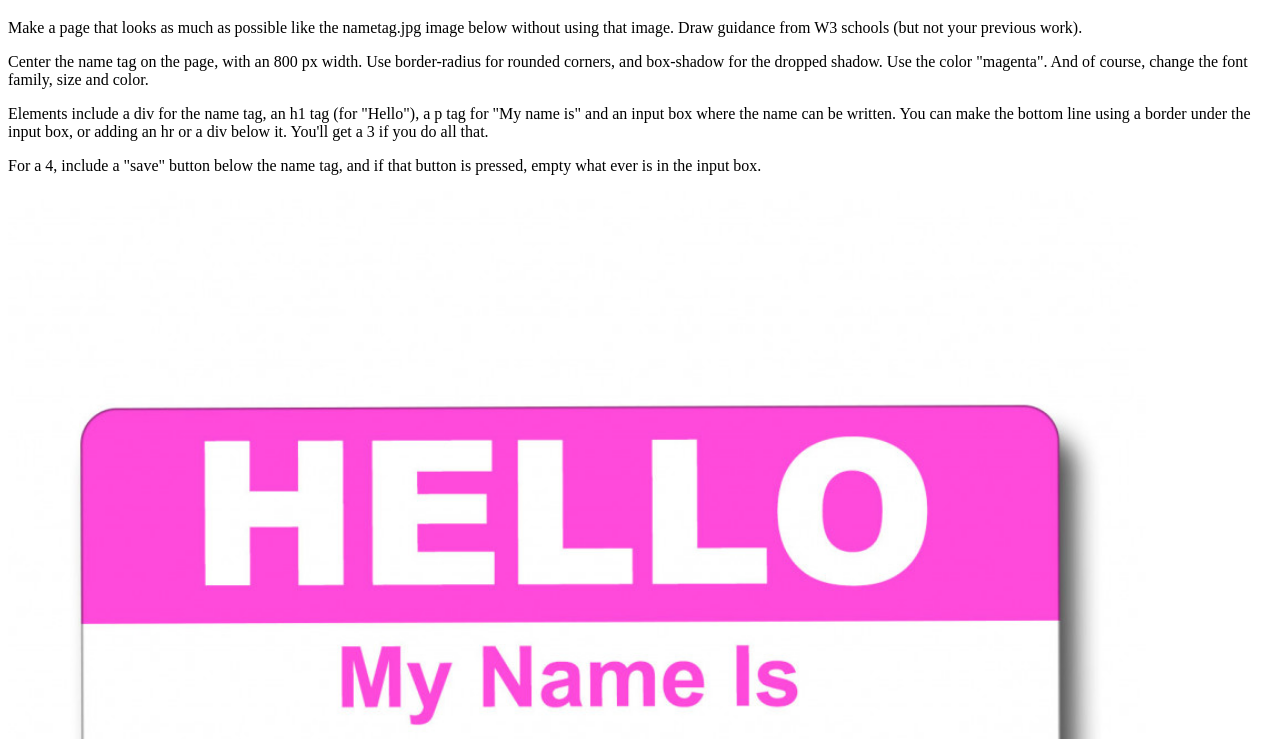
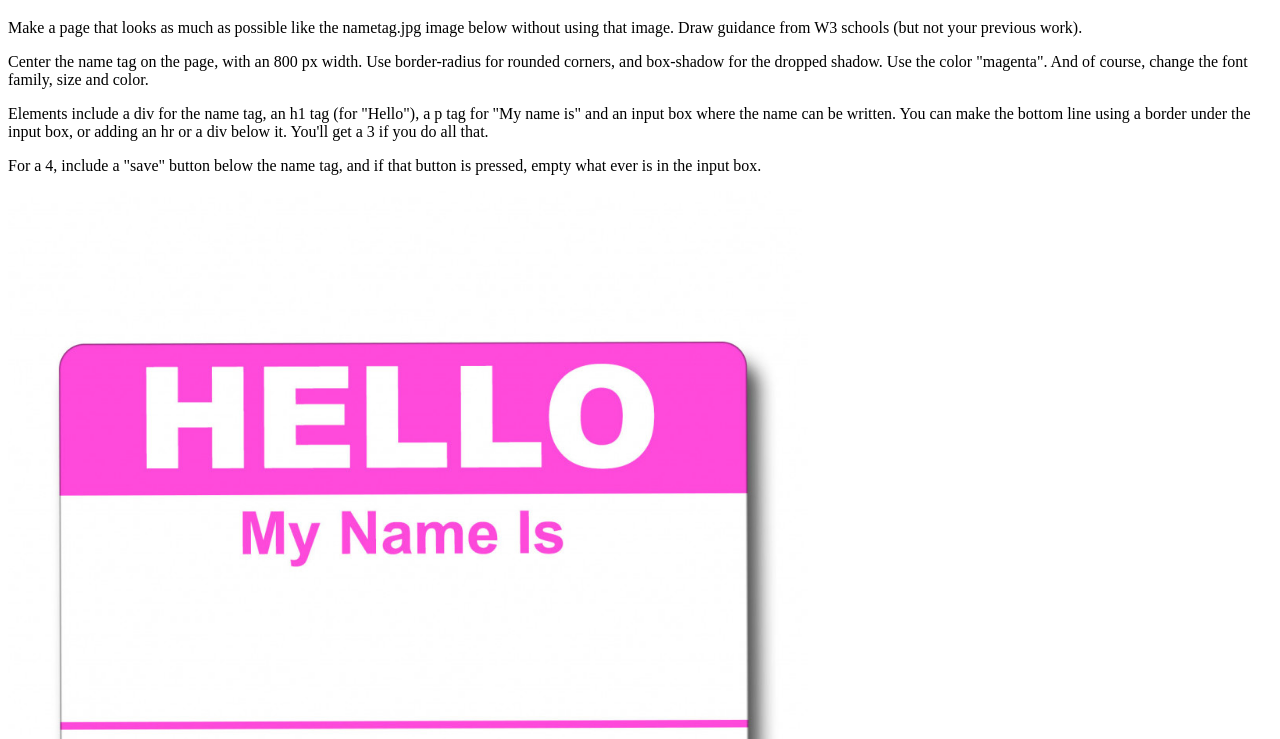
Before and after one commit to Josephinesps/frontend, a plain HTML site: page index.html in a window 1280 px wide. Shown: the part 61-800 px from the top of the page. Drawn offline with Linux system fonts and the light colour scheme.

Commit message:
Update index.html

```diff
--- a/index.html
+++ b/index.html
@@ -14,7 +14,7 @@
 <p>Center the name tag on the page, with an 800 px width. Use border-radius for rounded corners, and box-shadow for the dropped shadow. Use the color "magenta". And of course, change the font family, size and color. </p>
   <p>Elements include a div for the name tag, an h1 tag (for "Hello"), a p tag for "My name is" and an input box where the name can be written. You can make the bottom line using a border under the input box, or adding an hr or a div below it. You'll get a 3 if you do all that.</p>
   <p>For a 4, include a "save" button below the name tag, and if that button is pressed, empty what ever is in the input box.</p>
-  <img src="nametag.jpg" width="90%" align="center">
+  <img src="nametag.jpg" width="800px">
   <script src="script.js"></script>
 </body>
 
```
